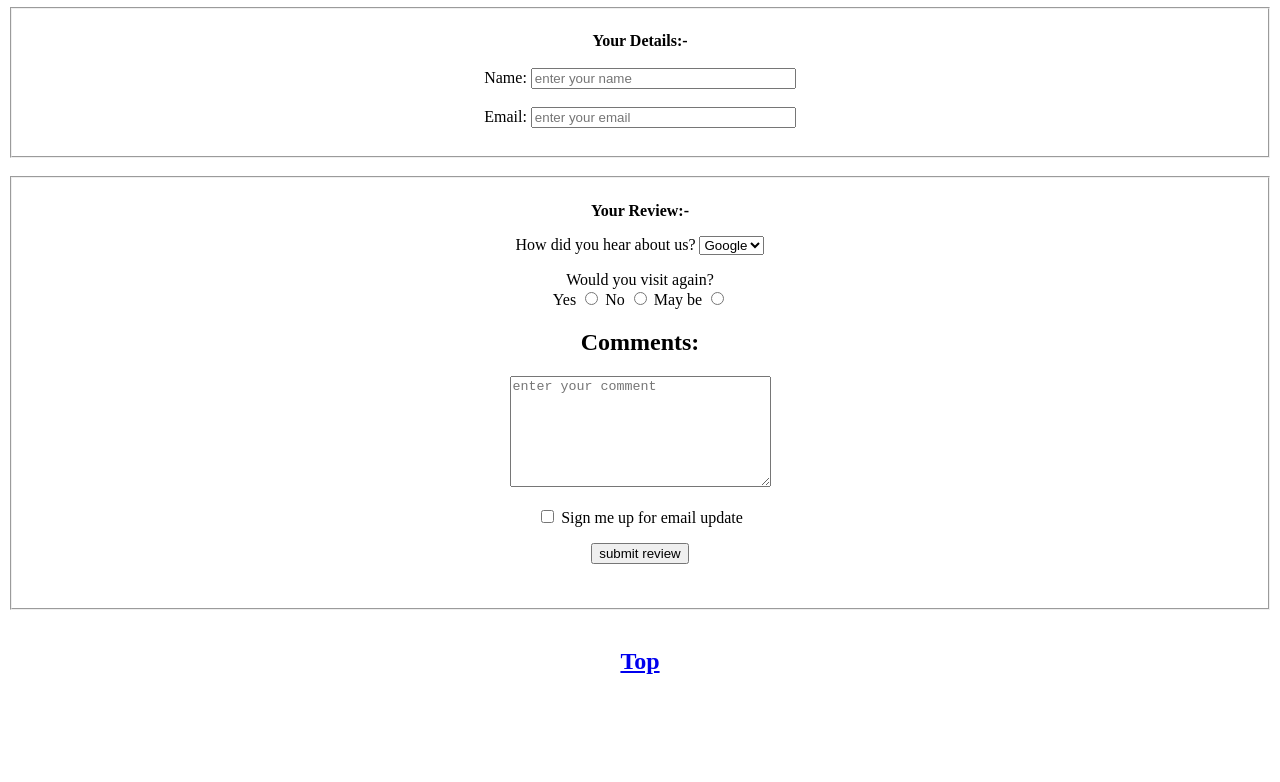
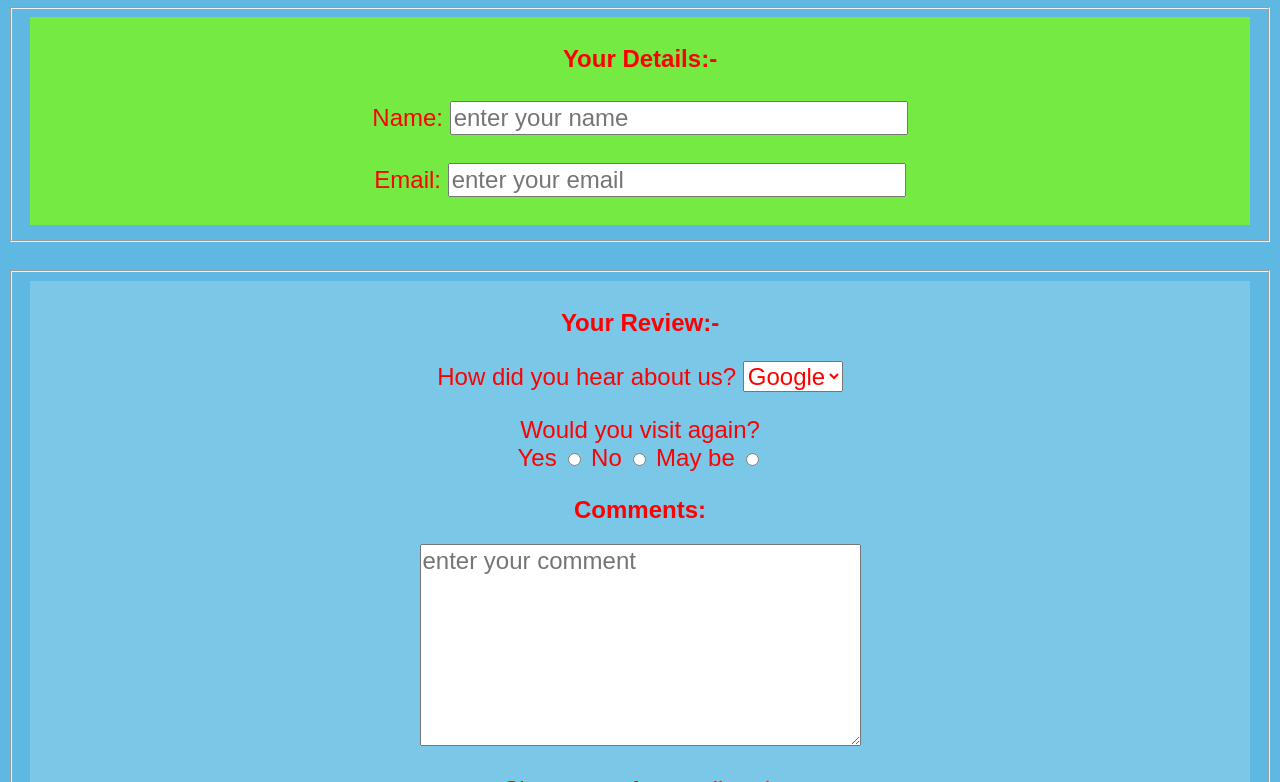
Before and after one commit to HuddyMeraBuddy/huddymerabuddy.github.io, a plain HTML site: page index.html in a window 1280 px wide. Shown: the part 73-855 px from the top of the page. Before the commit the page ends 800 px from the top, so only its background shows below. Drawn offline with Linux system fonts and the light colour scheme.

Commit message:
Update index.html

```diff
--- a/index.html
+++ b/index.html
@@ -2,7 +2,7 @@
 <html lang="en">
 <head>
     <title>Form</title>
-    <link href= "formtest.css" type="text/css" rel="stylesheet">
+    <link href= "index.css" type="text/css" rel="stylesheet">
 </head>
 <body>
     <center>
```
